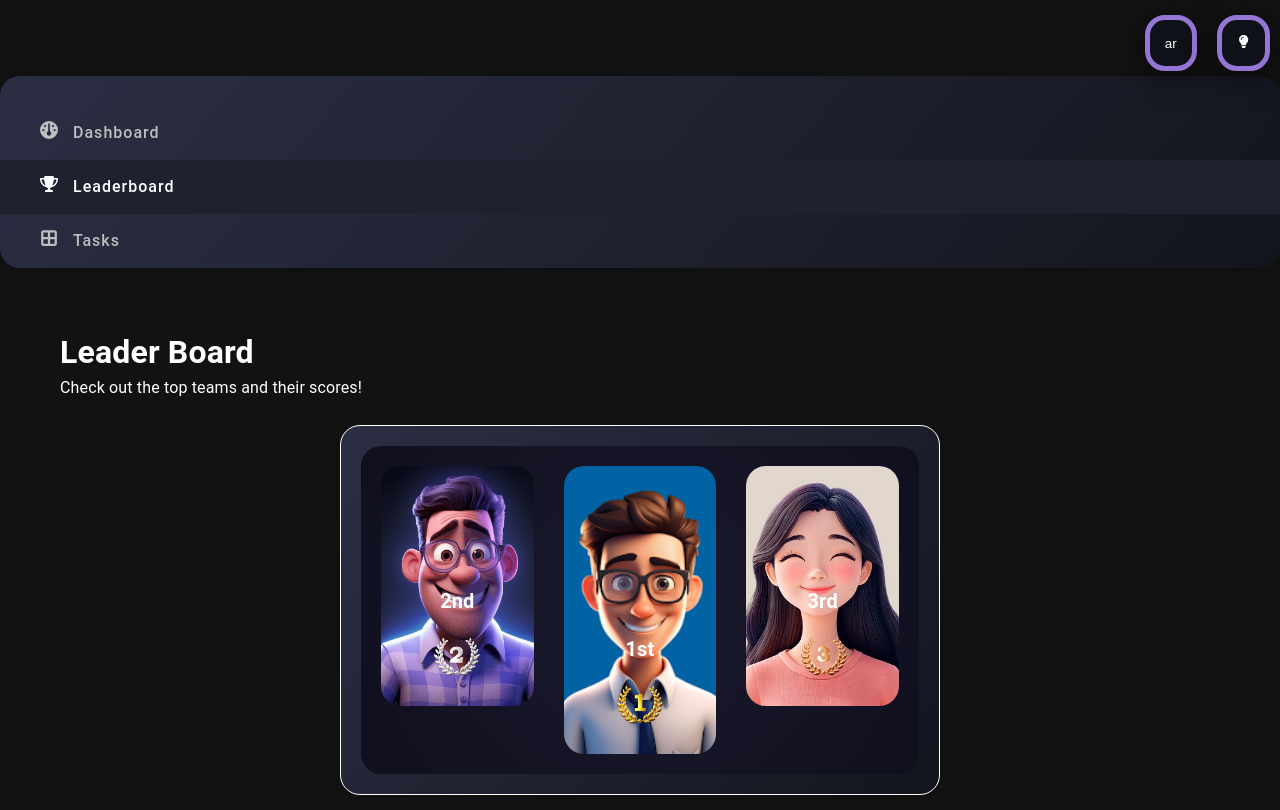
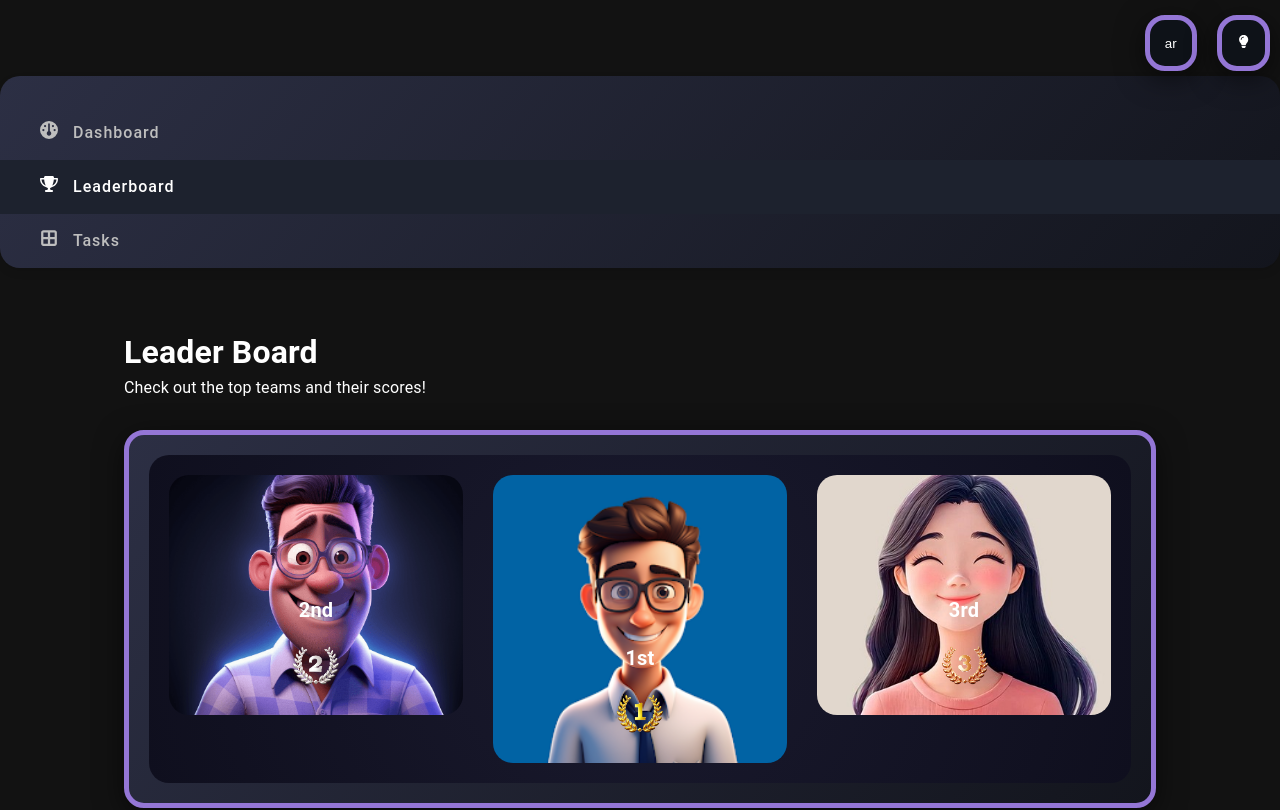
Before and after one commit to doaamohamed88/Taskify, a React (Vite) app in the folder Frontend/: page /leader-board in a window 1280 px wide. Shown: the top 810 px of the page. Built offline with nearby package versions, Linux system fonts and the light colour scheme; a web font is replaced by a local one.

Commit message:
use shared card component in leader board

```diff
--- a/Frontend/src/Components/RankCard/RankCard.module.scss
+++ b/Frontend/src/Components/RankCard/RankCard.module.scss
@@ -2,10 +2,11 @@
   display: flex;
   justify-content: center;
   align-items: flex-start;
+  justify-content: space-between;
+
   background: radial-gradient(circle, #1a1a2e, #0f0f1e);
-  border-radius: 20px;
+  border-radius: var(--border-radius-main);
   padding: 20px;
-  justify-content: space-between;
   width: 100%;
   position: relative;
 
@@ -23,7 +24,8 @@
     justify-content: flex-end;
     text-align: center;
     gap: 10px;
-    border-radius: 20px;
+
+    border-radius: var(--border-radius-main);
     padding: 10px;
     width: calc(100% / 3 - 20px);
 
@@ -45,7 +47,7 @@
       background: linear-gradient(180deg, #6c63ff, #5548c8);
       height: 15rem;
 
-       @media (max-width: 600px) {
+      @media (max-width: 600px) {
         order: 2;
       }
     }
--- a/Frontend/src/Components/TeamTable/index.jsx
+++ b/Frontend/src/Components/TeamTable/index.jsx
@@ -19,7 +19,6 @@ const StyledTableCell = styled(TableCell)(({ theme }) => ({
 }));
 
 const StyledTableRow = styled(TableRow)(() => ({
-  // hide last border
   "&:last-child td, &:last-child th": {
     border: 0,
   },
--- a/Frontend/src/pages/LeaderBoard/LeaderBoard.jsx
+++ b/Frontend/src/pages/LeaderBoard/LeaderBoard.jsx
@@ -2,6 +2,7 @@ import React, { useState } from "react";
 import styles from "./LeaderBoard.module.scss";
 import TeamTable from "../../Components/TeamTable";
 import RankCard from "../../Components/RankCard";
+import Card from "../../components/Card/Card";
 
 export default function LeaderBoard() {
   const [totalScore, setTotalScore] = useState(0);
@@ -10,30 +11,24 @@ export default function LeaderBoard() {
     setTotalScore(score);
   };
   return (
-    <div className={styles.leaderboardGrid}>
-      {/* <div className={styles.sidebar}>
-        <Sidebar />
-      </div> */}
-
-      <div className={styles.content}>
-        <div className={styles.header}>
+    <div className={styles.leaderBoardContainer}>
+      <div>
         <h1>Leader Board</h1>
         <p>Check out the top teams and their scores!</p>
       </div>
 
-        <div className={`${styles.tableContainer} ${styles.rankCardContainer}`}>
+      <Card size="large">
         <RankCard />
-        </div>
+      </Card>
 
-        <div className={styles.tableContainer}>
+      <Card size="large">
         <div className={styles.tableHeaderInfo}>
           <h3 style={{ textAlign: "center" }}>team 1</h3>
           <span>Total score: {totalScore}</span>
         </div>
 
         <TeamTable calculateTotalScore={calculateTotalScore} />
-        </div>
-      </div>
+      </Card>
     </div>
   );
 }
--- a/Frontend/src/pages/LeaderBoard/LeaderBoard.module.scss
+++ b/Frontend/src/pages/LeaderBoard/LeaderBoard.module.scss
@@ -1,27 +1,14 @@
-.leaderboardGrid {
+.leaderBoardContainer {
   padding: var(--section-padding);
   margin-inline: auto;
+  width: 90%;
+  overflow: auto;
+  display: flex;
+  flex-direction: column;
   gap: 30px;
-  width: 100%;
-  overflow: auto;
 
   @media (max-width: 768px) {
     padding: var(--section-padding-sm);
-  }
-}
-
-
-.tableContainer {
-  padding: 20px;
-  border: 1px solid white;
-  border-radius: 20px;
-  box-shadow: 0 4px 8px rgba(0, 0, 0, 0.1);
-
-  max-width: 600px;
-  width: 100%;
-  margin: auto;
-  margin-top: 50px;
-  background-image: linear-gradient(130deg, rgb(44, 47, 68), rgb(19, 21, 29));
   }
 
   .rankCardContainer {
@@ -36,12 +23,11 @@
   }
 
   .tableHeaderInfo {
+    width: 100%;
     margin-bottom: 20px;
     text-align: center;
     display: flex;
     justify-content: space-between;
     align-items: center;
   }
-.header {
-  padding-bottom: 25px;
 }
```
Lines whose indentation alone changed are shown as unchanged.
